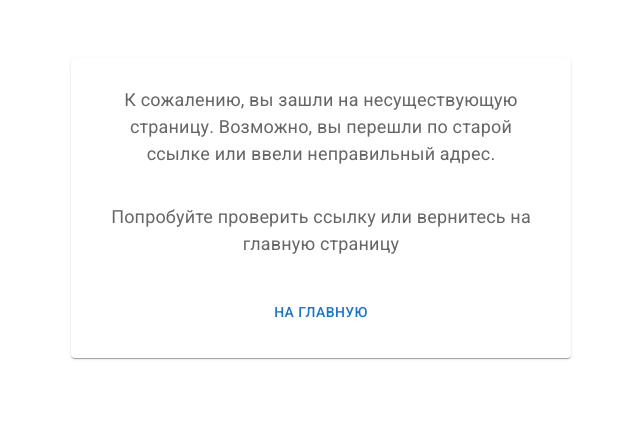
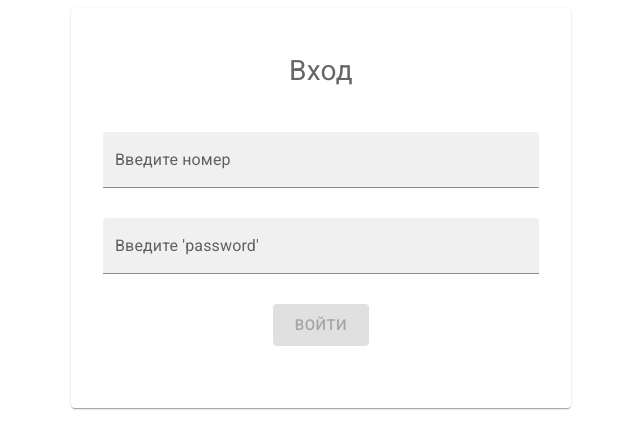
Before and after one commit to QbicR/pryaniki_test, a React (Create React App) app: page /login in a window 1280 px wide. Shown: the part 192-640 px from the top of the page, without its empty margins (319-959 px from the left). Built offline with nearby package versions, Linux system fonts and the light colour scheme.

Commit message:
added authorization to a separate page

```diff
--- a/src/features/UserAuth/index.ts
+++ b/src/features/UserAuth/index.ts
@@ -1,3 +1,3 @@
-export { UserAuth } from './ui/UserAuth/UserAuth'
+export { LoginForm } from './ui/LoginForm/LoginForm'
 export { loginReducer } from './model/slice/loginSlice'
 export type { LoginType } from './model/types/loginType'
--- a/src/features/UserAuth/ui/LoginForm/LoginForm.tsx
+++ b/src/features/UserAuth/ui/LoginForm/LoginForm.tsx
@@ -41,6 +41,7 @@ export const LoginForm = () => {
         dispatch(logIn({ username, password }))
         dispatch(loginActions.setUsername(''))
         dispatch(loginActions.setPassword(''))
+        dispatch(loginActions.setError(''))
     }, [dispatch, username, password])
 
     return (
@@ -52,7 +53,7 @@ export const LoginForm = () => {
                 sx={inputStyle}
                 onChange={(e) => onChangeUsername(e.target.value)}
                 value={username}
-                label={Number(username) < 0 ? 'Номер не может быть меньше 0' : 'Введите номер'}
+                label={Number(username) < 0 ? 'Номер не может быть меньше 1' : 'Введите номер'}
                 error={Number(username) < 0 ? true : false}
                 type="number"
                 id="filled-size-small"
@@ -68,7 +69,7 @@ export const LoginForm = () => {
                 variant="filled"
             />
             <Button
-                disabled={isLoading || !password || !username || Number(username) < 0}
+                disabled={isLoading || !password || !username || Number(username) < 1}
                 onClick={onClickLogin}
                 size="large"
                 variant="contained"
--- a/src/features/UserAuth/ui/UserAuth/UserAuth.tsx
+++ /dev/null
@@ -1,29 +0,0 @@
-import { useState } from 'react'
-import { Button } from '@mui/material'
-
-import { LoginForm } from '../LoginForm/LoginForm'
-import { ModalUI } from 'shared/ui/Modal/ModalUI'
-
-export const UserAuth = () => {
-    const [isModalOpen, setIsModalOpen] = useState(false)
-
-    const closeModal = () => {
-        setIsModalOpen(false)
-    }
-
-    return (
-        <div>
-            <Button
-                size="large"
-                variant="contained"
-                color="info"
-                onClick={() => setIsModalOpen(true)}
-            >
-                Войти
-            </Button>
-            <ModalUI isOpen={isModalOpen} onClose={closeModal}>
-                <LoginForm />
-            </ModalUI>
-        </div>
-    )
-}
--- /dev/null
+++ b/src/pages/AuthPage/index.ts
@@ -0,0 +1 @@
+export { AuthPageAsync as AuthPage } from './ui/AuthPage.async'
--- /dev/null
+++ b/src/pages/AuthPage/ui/AuthPage.async.tsx
@@ -0,0 +1,3 @@
+import { lazy } from 'react'
+
+export const AuthPageAsync = lazy(() => import('./AuthPage'))
--- /dev/null
+++ b/src/pages/AuthPage/ui/AuthPage.tsx
@@ -0,0 +1,33 @@
+import { Card, Container } from '@mui/material'
+import { LoginForm } from 'features/UserAuth'
+
+const containerStyle = {
+    display: 'flex',
+    alignItems: 'center',
+    justifyContent: 'center',
+    height: '100vh',
+    width: 600,
+}
+const cardStyle = {
+    display: 'flex',
+    flexDirection: 'column',
+    alignItems: 'center',
+    justifyContent: 'center',
+    gap: '50px',
+    textAlign: 'center',
+    width: 500,
+    height: 400,
+    p: 4,
+}
+
+const AuthPage = () => {
+    return (
+        <Container maxWidth="xl" sx={containerStyle}>
+            <Card sx={cardStyle}>
+                <LoginForm />
+            </Card>
+        </Container>
+    )
+}
+
+export default AuthPage
--- a/src/shared/config/routeConfig/routeConfig.tsx
+++ b/src/shared/config/routeConfig/routeConfig.tsx
@@ -1,14 +1,17 @@
+import { AuthPage } from 'pages/AuthPage'
 import { MainPage } from 'pages/MainPage'
 import { NotFoundPage } from 'pages/NotFoundPage'
 import { RouteProps } from 'react-router-dom'
 
 export enum AppRoutes {
     MAIN = 'main',
+    AUTH = 'auth',
     NOT_FOUND = 'not_found',
 }
 
 export const RoutePath: Record<AppRoutes, string> = {
     [AppRoutes.MAIN]: '/',
+    [AppRoutes.AUTH]: '/login',
     [AppRoutes.NOT_FOUND]: '*',
 }
 
@@ -17,6 +20,10 @@ export const routeConfig: Record<AppRoutes, RouteProps> = {
         path: RoutePath.main,
         element: <MainPage />,
     },
+    [AppRoutes.AUTH]: {
+        path: RoutePath.auth,
+        element: <AuthPage />,
+    },
     [AppRoutes.NOT_FOUND]: {
         path: RoutePath.not_found,
         element: <NotFoundPage />,
--- a/src/widgets/MainWidget/ui/AuthWidget/AuthWidget.tsx
+++ b/src/widgets/MainWidget/ui/AuthWidget/AuthWidget.tsx
@@ -1,6 +1,7 @@
-import { Card, Typography } from '@mui/material'
+import { Button, Card, Typography } from '@mui/material'
 
-import { UserAuth } from 'features/UserAuth'
+import { useNavigate } from 'react-router-dom'
+import { RoutePath } from 'shared/config/routeConfig/routeConfig'
 
 const cardStyle = {
     display: 'flex',
@@ -15,12 +16,21 @@ const cardStyle = {
 }
 
 export const AuthWidget = () => {
+    const navigate = useNavigate()
+
     return (
         <Card sx={cardStyle}>
             <Typography sx={{ fontSize: 32 }} color="text.secondary" gutterBottom>
                 Авторизуйтесь, чтобы воспользоваться таблицей
             </Typography>
-            <UserAuth />
+            <Button
+                size="large"
+                variant="contained"
+                color="info"
+                onClick={() => navigate(RoutePath.auth)}
+            >
+                Войти
+            </Button>
         </Card>
     )
 }
```
